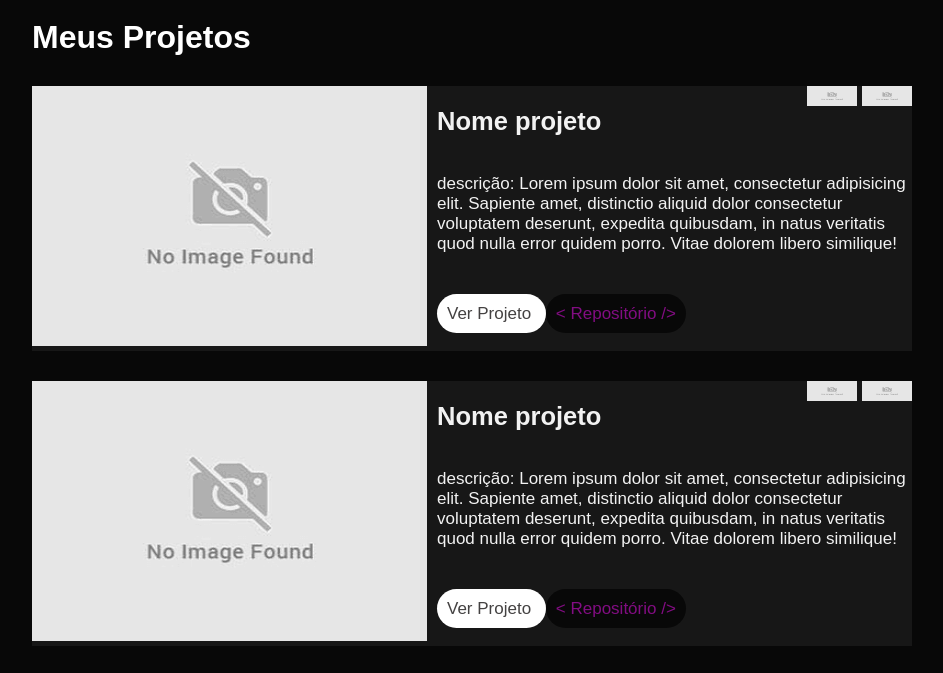
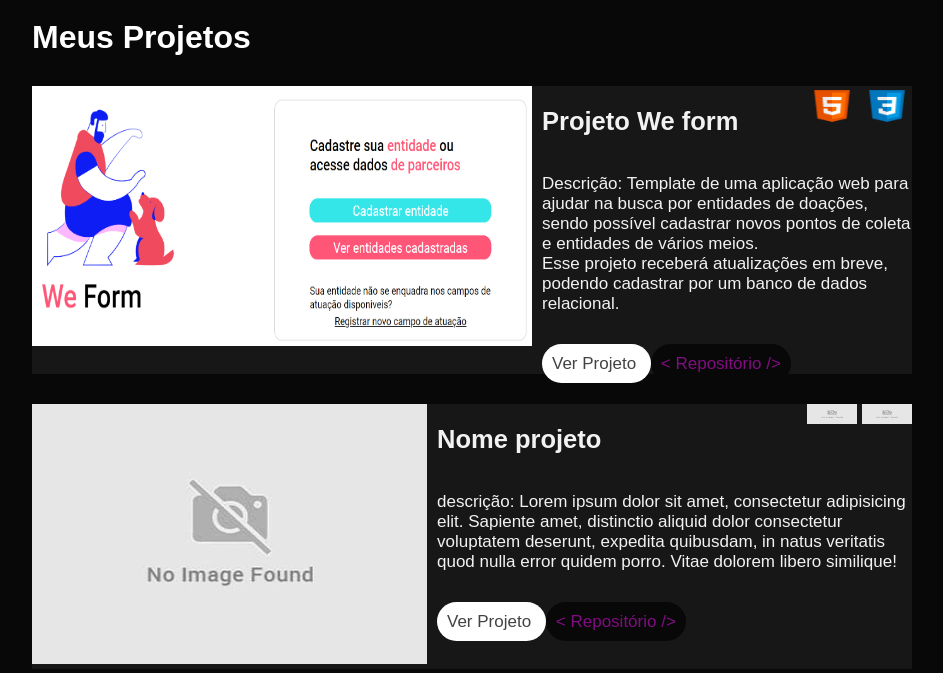
Before and after one commit to DevAlexandreBorges/MeuPortifolio, a plain HTML site: page index.html in a window 1280 px wide. Shown: the part 949-1622 px from the top of the page, without its empty margins (168-1111 px from the left). Drawn offline with Linux system fonts and the light colour scheme.

Commit message:
add project WeForm version 1.0

```diff
--- a/index.css
+++ b/index.css
@@ -180,7 +180,7 @@ a{
 .conteinerbuttonProjectBar{
   display: flex;
 
-  margin-top: 50px;
+  margin-top: 40px;
 }
 .btnProjectBar{
    border-radius: 40px;
--- a/index.html
+++ b/index.html
@@ -87,21 +87,23 @@ window.onload = function () {
 
     <section class="portifolio" id="projetos">
         <div>
-            <img src="./imgs/noImageLogo.png" alt="" height="260px" width="395px">
+            <img src="imgs/fotoProjetoWeform.png" alt="" height="260px" width="500px">
         </div>
         <div style="margin-left: 10px;">
             <div class="conteinerImgSkillsProject">
-                <h2><b>Nome projeto</b></h2>
+                <h2><b>Projeto We form</b></h2>
                     <div class="justifyImgProject">
-                <img src="./imgs/noImageLogo.png" alt="" width="50px" height="20px">
-                <img src="./imgs/noImageLogo.png" alt="" width="50px" height="20px">
+                <img src="imgs/iconHtml.png" alt="" width="50px" height="40px">
+                <img src="imgs/iconCss.png" alt="" width="50px" height="40px">
                     </div>
             </div>
-        <p>descrição: Lorem ipsum dolor sit amet, consectetur adipisicing elit. Sapiente amet, distinctio aliquid dolor consectetur voluptatem deserunt, expedita quibusdam, in natus veritatis quod nulla error quidem porro. Vitae dolorem libero similique!</p>
+        <p>Descrição: Template de uma aplicação web para ajudar na busca por entidades de doações, sendo possível cadastrar novos pontos de coleta e entidades de vários meios.<br>
+            Esse projeto receberá atualizações em breve, podendo cadastrar por um banco de dados relacional.
+        </p>
         <div class="conteinerbuttonProjectBar">
          <div>
-            <a href="" class="btnProjectBar" id="btnProjectView"> Ver Projeto </a>
-            <a href="" class="btnProjectBar" id="btnRepoView">  < Repositório /> </a>
+            <a href="https://projeto-we-form.vercel.app" class="btnProjectBar" id="btnProjectView"> Ver Projeto </a>
+            <a href="https://github.com/DevAlexandreBorges/ProjetoWeForm" class="btnProjectBar" id="btnRepoView">  < Repositório /> </a>
          </div>
         </div>
         </div>
```
Also changed, not shown: imgs/fotoProjetoWeform.png (added).
